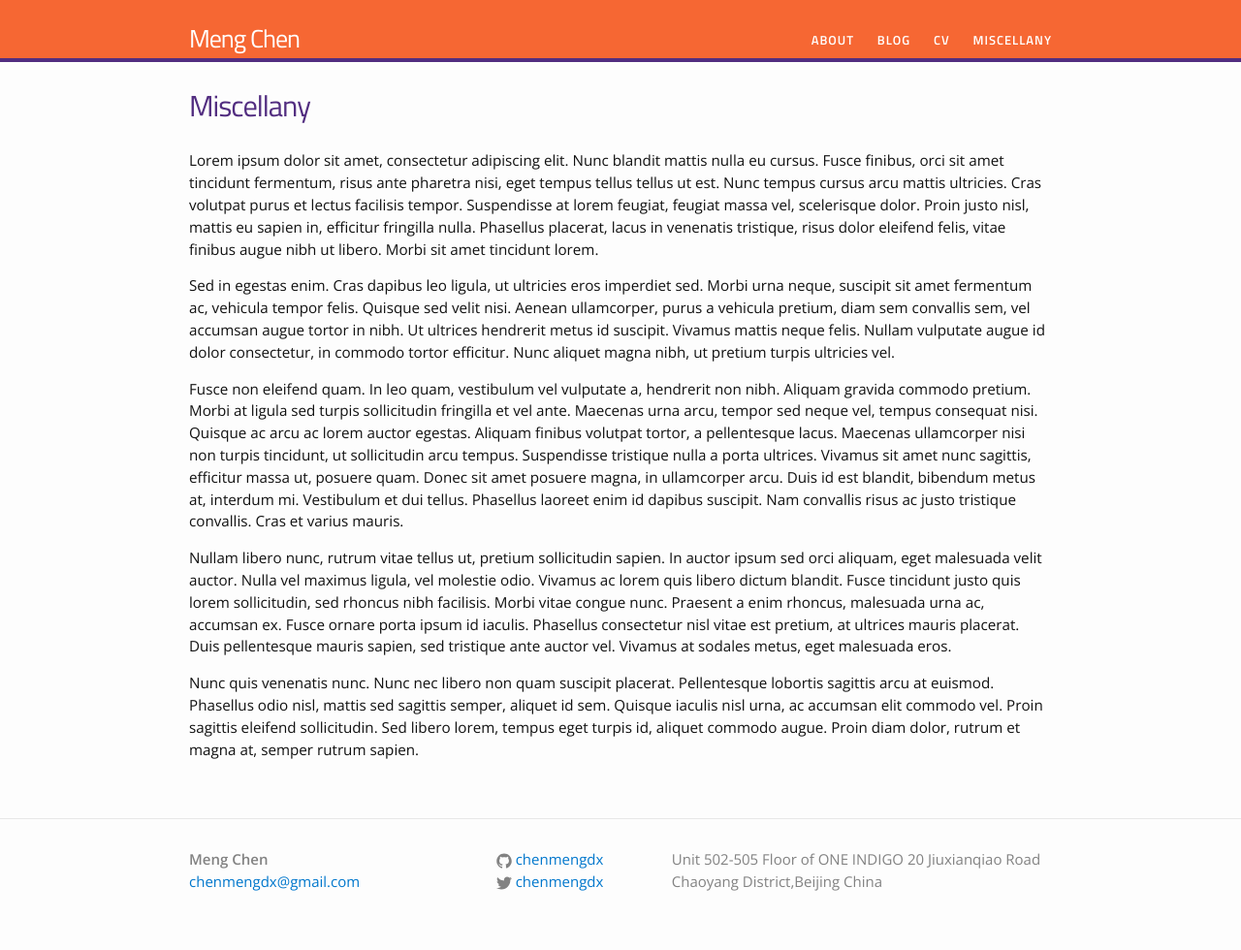
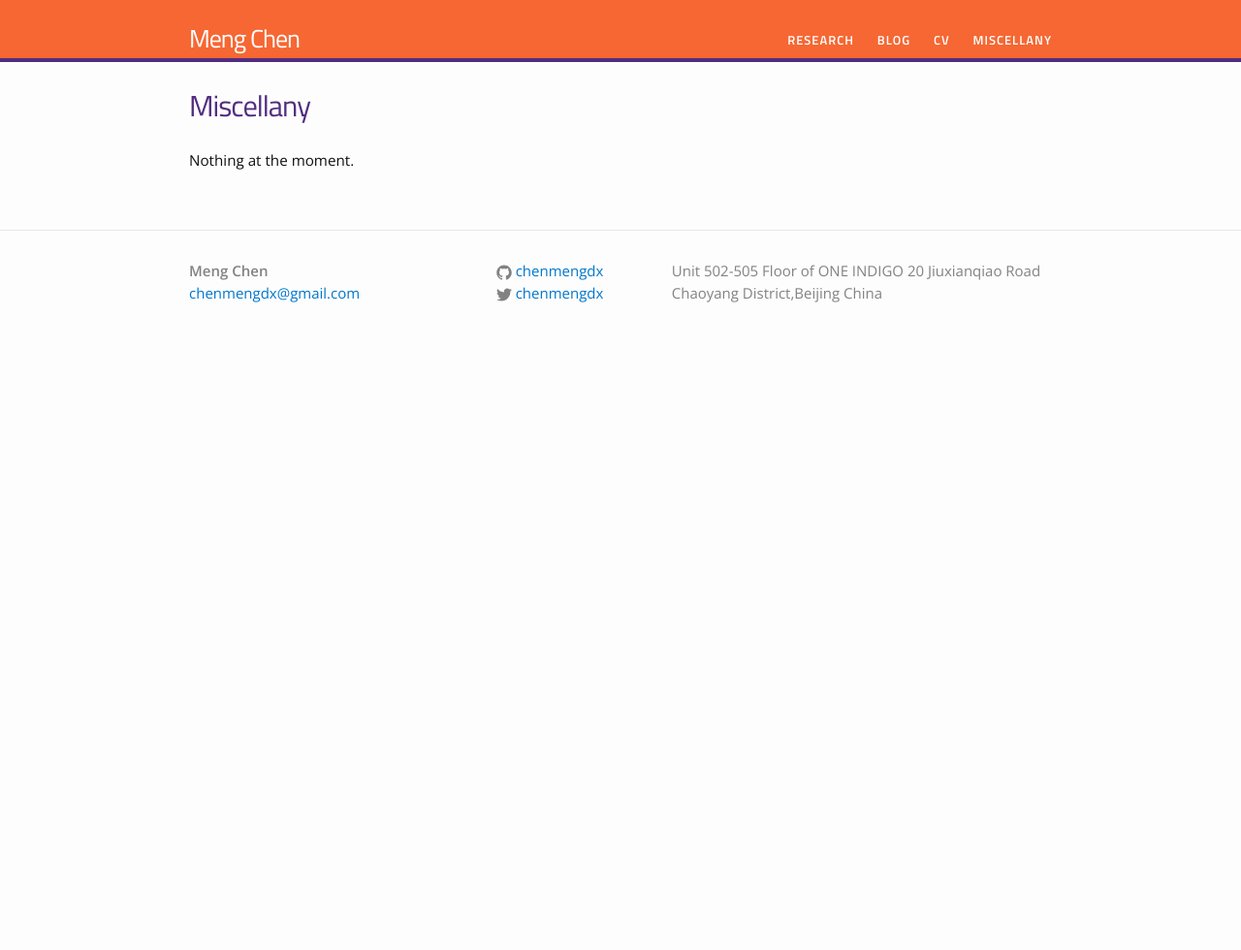
Before and after one commit to chenmengdx/chenmengdx.github.io, a Jekyll site: the page built from miscellany.md, in a window 1280 px wide. Shown: the whole page at 97% size. Built offline with Jekyll 4.4.1, drawn with Linux system fonts in a browser that asks for light colours; after the commit the page ends 900 px from its top, so only the background shows below that.

Commit message:
update about page

```diff
--- a/_data/menu.yml
+++ b/_data/menu.yml
@@ -1,4 +1,4 @@
-- title: "About"
+- title: "Research"
   href: "/research/"
 
 - title: "Blog"
--- a/index.html
+++ b/index.html
@@ -10,6 +10,6 @@
 
 <p>Hi, I'm Meng Chen, and my Chinese name is 陈蒙.</p>
 <p>This is my personal page, where you can find information on my research and publications. Also, I might write some blogs and post and photos here.</p>
-<p>Currently, I'm a Research Scientist at Dragon ASR Research Department of Nuance Communications. My research focus on Language Modeling and Understanding. I like to propose innovative ideas, and love to learn new technologies. In my spare time, I love traveling, reading, and playing football. I also has a pet dog, whose name is Robin. At last, don't forget that I'm a loyal fan of MUFC(Manchester United Football Club)</p>
+<p>Currently, I'm a Research Scientist at Dragon ASR Research Department of Nuance Communications. My research focus on Language Modeling and Understanding. I like to propose innovative ideas, and love to learn new technologies. In my spare time, I love traveling, reading, and playing football. I also has a pet dog, whose name is Robin. At last, don't forget that I'm a loyal fan of MUFC (Manchester United Football Club).</p>
 
 </div>
--- a/miscellany.md
+++ b/miscellany.md
@@ -4,12 +4,4 @@
 permalink: /miscellany/
 ---
 
-Lorem ipsum dolor sit amet, consectetur adipiscing elit. Nunc blandit mattis nulla eu cursus. Fusce finibus, orci sit amet tincidunt fermentum, risus ante pharetra nisi, eget tempus tellus tellus ut est. Nunc tempus cursus arcu mattis ultricies. Cras volutpat purus et lectus facilisis tempor. Suspendisse at lorem feugiat, feugiat massa vel, scelerisque dolor. Proin justo nisl, mattis eu sapien in, efficitur fringilla nulla. Phasellus placerat, lacus in venenatis tristique, risus dolor eleifend felis, vitae finibus augue nibh ut libero. Morbi sit amet tincidunt lorem.
-
-Sed in egestas enim. Cras dapibus leo ligula, ut ultricies eros imperdiet sed. Morbi urna neque, suscipit sit amet fermentum ac, vehicula tempor felis. Quisque sed velit nisi. Aenean ullamcorper, purus a vehicula pretium, diam sem convallis sem, vel accumsan augue tortor in nibh. Ut ultrices hendrerit metus id suscipit. Vivamus mattis neque felis. Nullam vulputate augue id dolor consectetur, in commodo tortor efficitur. Nunc aliquet magna nibh, ut pretium turpis ultricies vel.
-
-Fusce non eleifend quam. In leo quam, vestibulum vel vulputate a, hendrerit non nibh. Aliquam gravida commodo pretium. Morbi at ligula sed turpis sollicitudin fringilla et vel ante. Maecenas urna arcu, tempor sed neque vel, tempus consequat nisi. Quisque ac arcu ac lorem auctor egestas. Aliquam finibus volutpat tortor, a pellentesque lacus. Maecenas ullamcorper nisi non turpis tincidunt, ut sollicitudin arcu tempus. Suspendisse tristique nulla a porta ultrices. Vivamus sit amet nunc sagittis, efficitur massa ut, posuere quam. Donec sit amet posuere magna, in ullamcorper arcu. Duis id est blandit, bibendum metus at, interdum mi. Vestibulum et dui tellus. Phasellus laoreet enim id dapibus suscipit. Nam convallis risus ac justo tristique convallis. Cras et varius mauris.
-
-Nullam libero nunc, rutrum vitae tellus ut, pretium sollicitudin sapien. In auctor ipsum sed orci aliquam, eget malesuada velit auctor. Nulla vel maximus ligula, vel molestie odio. Vivamus ac lorem quis libero dictum blandit. Fusce tincidunt justo quis lorem sollicitudin, sed rhoncus nibh facilisis. Morbi vitae congue nunc. Praesent a enim rhoncus, malesuada urna ac, accumsan ex. Fusce ornare porta ipsum id iaculis. Phasellus consectetur nisl vitae est pretium, at ultrices mauris placerat. Duis pellentesque mauris sapien, sed tristique ante auctor vel. Vivamus at sodales metus, eget malesuada eros.
-
-Nunc quis venenatis nunc. Nunc nec libero non quam suscipit placerat. Pellentesque lobortis sagittis arcu at euismod. Phasellus odio nisl, mattis sed sagittis semper, aliquet id sem. Quisque iaculis nisl urna, ac accumsan elit commodo vel. Proin sagittis eleifend sollicitudin. Sed libero lorem, tempus eget turpis id, aliquet commodo augue. Proin diam dolor, rutrum et magna at, semper rutrum sapien.
+Nothing at the moment.
```
Also changed, not shown: cv.md (+1 -1 lines), miscellany/item-1.md (deleted, +0 -15 lines), miscellany/item-2.md (deleted, +0 -15 lines), research.md (+4 -4 lines).
